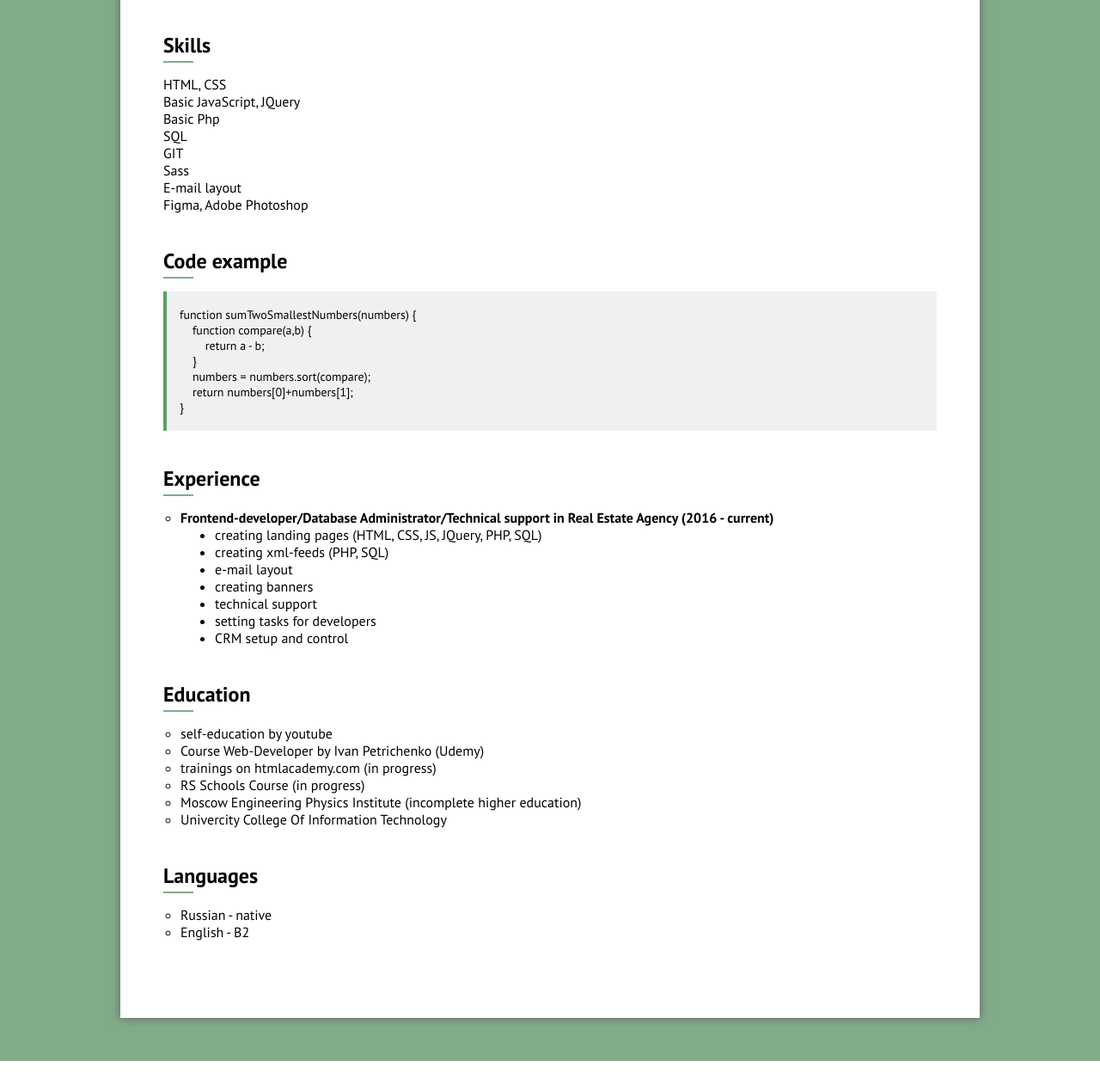
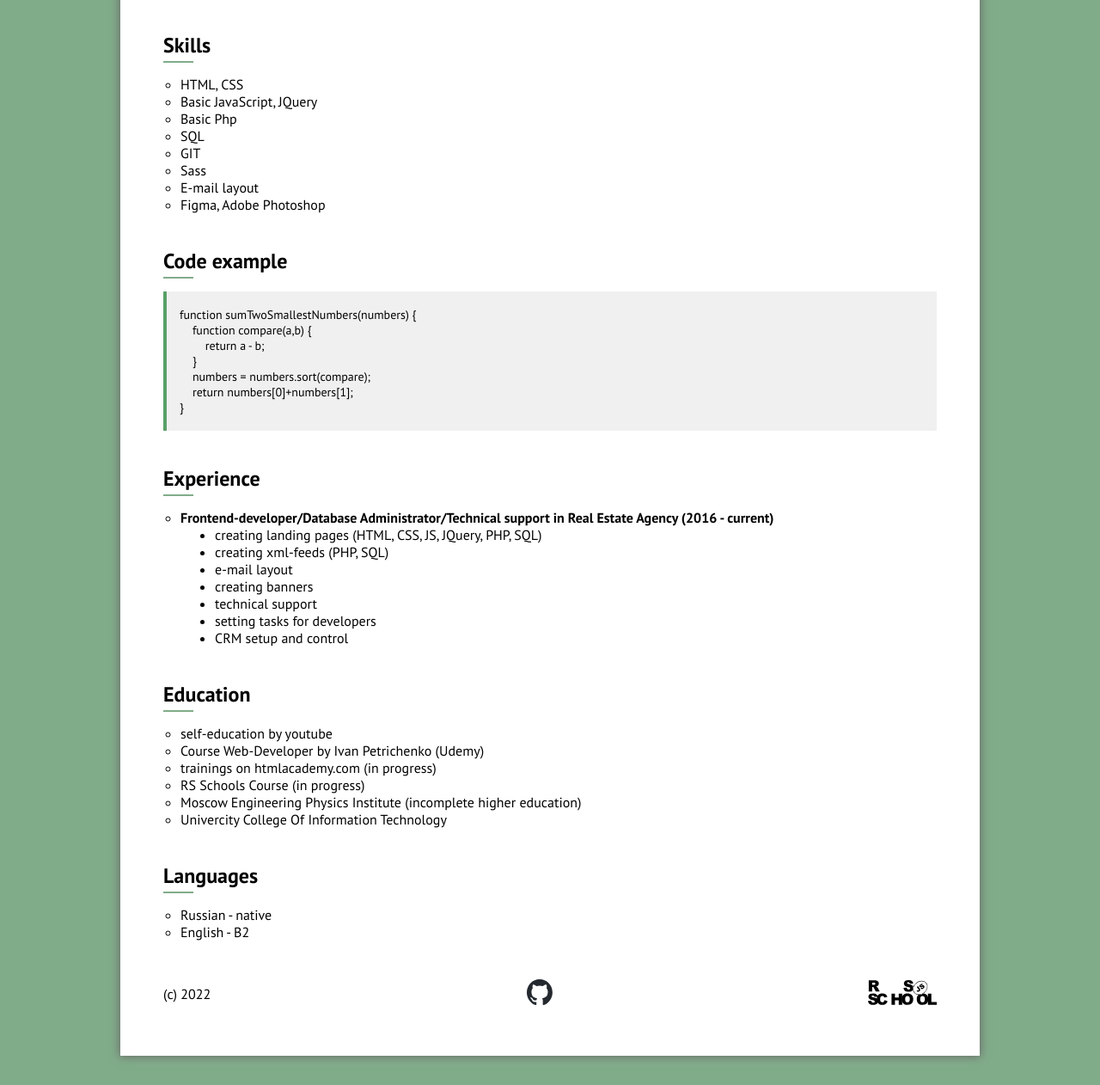
Before and after one commit to Snorrky/rsschool-cv, a plain HTML site: page index.html in a window 1280 px wide. Shown: the part 438-1700 px from the top of the page at 86% size. Before the commit the page ends 1672 px from the top, so only its background shows below. Drawn offline with Linux system fonts and the light colour scheme.

Commit message:
feat: complete cv

```diff
--- a/index.html
+++ b/index.html
@@ -12,13 +12,13 @@
     <link href="https://fonts.googleapis.com/css2?family=PT+Sans:wght@400;700&display=swap" rel="stylesheet">
 </head>
 
-<body>
-    <main class="page">
+<body class="page">
     <div class="wrapper">
 
-            <section id="info" class="page-section info">
+        <header class="page-section info">
+
             <div class="photo">
-                    <img src="profile.jpg" alt="Anastasiya Sergeeva Photo" width="200" height="200">
+                <img src="img/profile.jpg" alt="Anastasiya Sergeeva Photo" width="200" height="200">
             </div>
             <div class="contacts">
 
@@ -38,38 +38,37 @@
                     </li>
                 </ul>
             </div>
-            </section>
 
+        </header>
+        <main class="main">
             <section id="about" class="page-section">
                 <h2>About me</h2>
-                <p>Junior front-end developer. I am currently studying the JavaScript/Front-end course at RS School. I have
-                working experience with many simple websites and landing pages (front-end and back-end), but I want to
-                work on more interesting and complex projects.</p>
+                <p>Junior front-end developer. I am currently studying the JavaScript/Front-end course at RS School. I have working experience with many simple websites and landing pages (front-end and back-end), but I want to work on more interesting and complex projects.</p>
             </section>
             <section id="skills" class="page-section">
                 <h2>Skills</h2>
-                <ul>
-                    <li>
+                <ul class="skills-list">
+                    <li class="skills-item">
                         HTML, CSS
                     </li>
-                    <li>
+                    <li class="skills-item">
                         Basic JavaScript, JQuery</li>
-                    <li>
+                    <li class="skills-item">
                         Basic Php
                     </li>
-                    <li>
+                    <li class="skills-item">
                         SQL
                     </li>
-                    <li>
+                    <li class="skills-item">
                         GIT
                     </li>
-                    <li>
+                    <li class="skills-item">
                         Sass
                     </li>
-                    <li>
+                    <li class="skills-item">
                         E-mail layout
                     </li>
-                    <li>
+                    <li class="skills-item">
                         Figma, Adobe Photoshop
                     </li>
                 </ul>
@@ -90,7 +89,8 @@
             <section id="experience" class="page-section">
                 <h2>Experience</h2>
                 <ul class="exp-list">
-                    <li class="exp-item">Frontend-developer/Database Administrator/Technical support in Real Estate Agency (2016 - current)
+                    <li class="exp-item">Frontend-developer/Database Administrator/Technical support in Real Estate
+                        Agency (2016 - current)
                         <ul class="shores-list">
                             <li class="shore-item">creating landing pages (HTML, CSS, JS, JQuery, PHP, SQL)</li>
                             <li class="shore-item">creating xml-feeds (PHP, SQL)</li>
@@ -121,8 +121,21 @@
                     <li class="lang-item">English - B2</li>
                 </ul>
             </section>
+
+        </main>
+        <footer class="footer">
+            <div class="copyright">
+                (c) 2022</a>
             </div>
-    </main>
+            <div class="github">
+                <a href="https://github.com/Snorrky" class="github-link"><img src="img/github-mark.svg" alt="Visit my Github" width="30" height="30"></a>
+            </div>
+
+            <div class="rs-school">
+                <a href="https://rs.school/js/" class="rs-link"><img src="img/rs_school_js.svg" alt="RSSchool" width="80" height="40"></a>
+            </div>
+        </footer>
+    </div>
 </body>
 
 </html>
--- a/style.css
+++ b/style.css
@@ -16,11 +16,6 @@ li {
     padding-top: 50px;
     padding-bottom: 50px;
 }
-
-h1 {
-    margin-bottom: 20px;
-}
-
 .wrapper {
     margin: 0 auto;
     max-width: 1000px;
@@ -29,6 +24,15 @@ h1 {
     padding: 50px 50px;
     box-shadow: 0 0 10px 1px rgb(106, 105, 105);
 }
+
+.main {
+    margin-bottom: 40px;
+}
+
+h1 {
+    margin-bottom: 20px;
+}
+
 
 .page-section {
     margin-bottom: 40px;
@@ -83,6 +87,11 @@ h1 {
     background: rgb(240, 240, 240);
 }
 
+.skills-item {
+    list-style: circle;
+    margin-left: 20px;
+}
+
 .exp-item {
     list-style: circle;
     font-weight: 600;
@@ -99,7 +108,15 @@ h1 {
     list-style: circle;
     margin-left: 20px;
 }
+.footer {
+    display: flex;
+    justify-content: space-between;
+    align-items: center;
+}
 
+.copyright-link {
+    color: #000000;
+}
 @media all and (max-width: 460px) {
     .wrapper {
         padding: 20px;
```
Also changed, not shown: img/github-mark.svg (added), img/profile.jpg (renamed from profile.jpg), img/rs_school_js.svg (added). Lines whose indentation alone changed are shown as unchanged.
